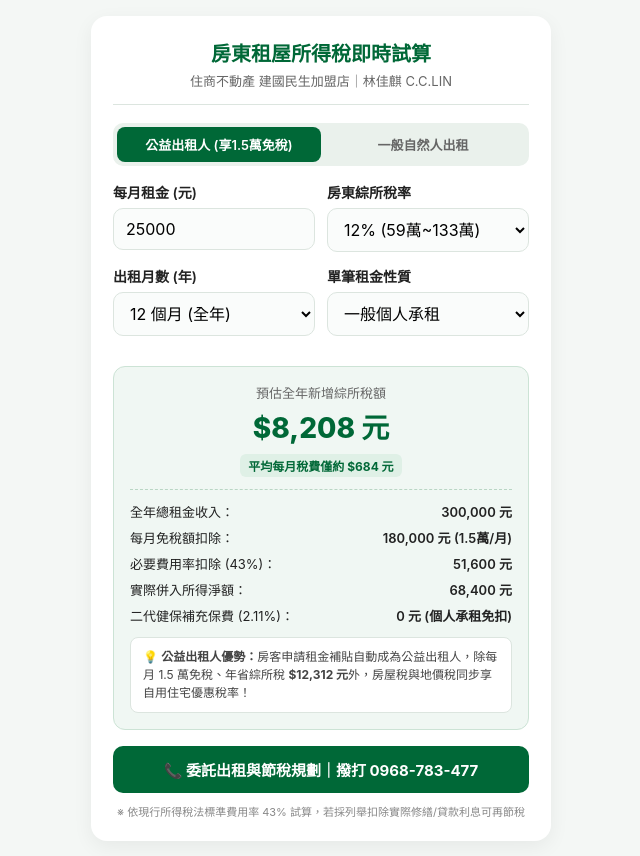
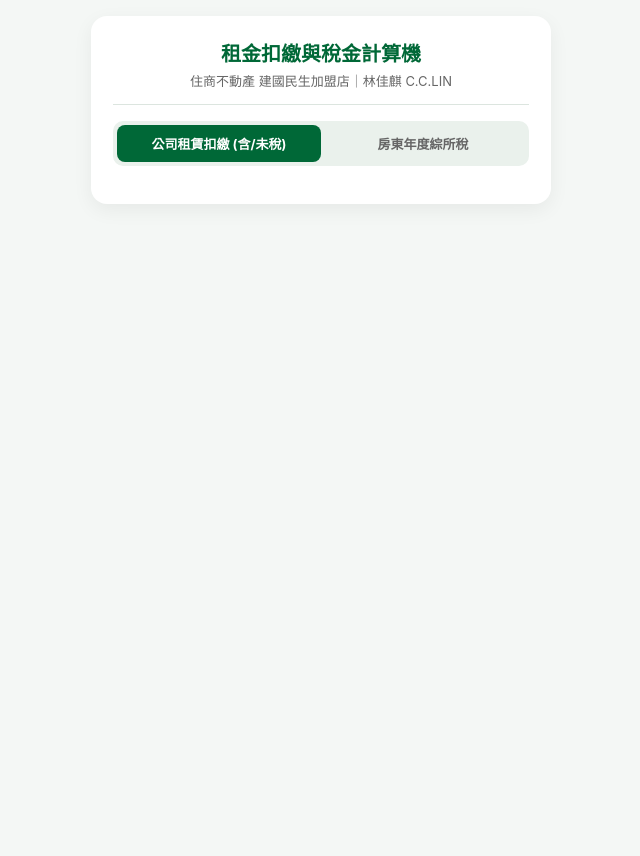
Before and after one commit to ekls9521436/rent-tax, a plain HTML site: page index.html in a window 1280 px wide. Shown: the whole page, without its empty margins (319-959 px from the left). After the commit the page ends 800 px from the top, so only its background shows below. Drawn offline with Linux system fonts and the light colour scheme.

Commit message:
Update index.html

```diff
--- a/index.html
+++ b/index.html
@@ -3,32 +3,37 @@
 <head>
   <meta charset="UTF-8">
   <meta name="viewport" content="width=device-width, initial-scale=1.0">
-  <title>房東租屋稅金即時試算｜住商不動產 林佳麒 C.C.LIN</title>
+  <title>租金扣繳與稅金計算機｜住商不動產 林佳麒 C.C.LIN</title>
   <style>
     :root { --primary: #006837; --bg: #f4f7f5; --card: #ffffff; --text: #222; --muted: #666; --border: #dce5df; }
     * { box-sizing: border-box; font-family: -apple-system, BlinkMacSystemFont, "Noto Sans TC", sans-serif; }
     body { margin: 0; padding: 16px; background: var(--bg); color: var(--text); display: flex; justify-content: center; }
     .container { width: 100%; max-width: 460px; background: var(--card); border-radius: 16px; padding: 22px; box-shadow: 0 6px 20px rgba(0,0,0,0.06); }
-    .header { text-align: center; border-bottom: 1px solid var(--border); padding-bottom: 14px; margin-bottom: 18px; }
+    .header { text-align: center; border-bottom: 1px solid var(--border); padding-bottom: 14px; margin-bottom: 16px; }
     .header h1 { margin: 0; font-size: 20px; color: var(--primary); }
     .header p { margin: 4px 0 0; font-size: 13px; color: var(--muted); }
+    .main-tabs { display: grid; grid-template-columns: 1fr 1fr; background: #eaf1ec; padding: 4px; border-radius: 10px; margin-bottom: 16px; }
+    .tab { text-align: center; padding: 9px 4px; font-size: 13px; font-weight: 700; border-radius: 8px; cursor: pointer; color: var(--muted); }
+    .tab.active { background: var(--primary); color: #fff; }
     .form-group { margin-bottom: 14px; }
     label { display: flex; justify-content: space-between; font-size: 14px; font-weight: 600; margin-bottom: 6px; }
-    label span { color: var(--primary); font-size: 12px; }
-    input, select { width: 100%; padding: 10px 12px; font-size: 16px; border: 1px solid var(--border); border-radius: 10px; background: #fafcfb; }
+    input[type="number"], select { width: 100%; padding: 10px 12px; font-size: 16px; border: 1px solid var(--border); border-radius: 10px; background: #fafcfb; }
     .row { display: grid; grid-template-columns: 1fr 1fr; gap: 12px; }
-    .tabs { display: grid; grid-template-columns: 1fr 1fr; background: #eaf1ec; padding: 4px; border-radius: 10px; margin-bottom: 16px; }
-    .tab { text-align: center; padding: 8px; font-size: 13px; font-weight: 600; border-radius: 8px; cursor: pointer; color: var(--muted); }
-    .tab.active { background: var(--primary); color: #fff; }
-    .result-box { background: #f0f7f3; border: 1px solid #cce3d5; border-radius: 12px; padding: 16px; margin-top: 16px; }
+    .radio-group { display: grid; grid-template-columns: 1fr 1fr; gap: 10px; margin-top: 8px; }
+    .radio-item {
+      display: flex; align-items: center; justify-content: center; gap: 6px; padding: 10px;
+      border: 1px solid var(--border); border-radius: 10px; font-size: 14px; font-weight: 600; cursor: pointer; background: #fafcfb;
+    }
+    .radio-item.checked { border-color: var(--primary); background: #eef5f1; color: var(--primary); }
+    .result-box { background: #f0f7f3; border: 1px solid #cce3d5; border-radius: 12px; padding: 16px; margin-top: 14px; }
     .result-main { text-align: center; padding-bottom: 12px; border-bottom: 1px dashed #b9d6c4; }
     .result-main .title { font-size: 13px; color: var(--muted); }
     .result-main .amount { font-size: 28px; font-weight: 800; color: var(--primary); margin: 4px 0; }
-    .badge { display: inline-block; background: #dff0e6; color: var(--primary); font-size: 12px; font-weight: 700; padding: 3px 8px; border-radius: 6px; margin-top: 4px; }
-    .result-details { margin-top: 12px; font-size: 13px; display: grid; gap: 7px; }
-    .detail-row { display: flex; justify-content: space-between; }
-    .detail-row span:last-child { font-weight: 600; }
-    .compare-box { margin-top: 12px; padding: 10px 12px; background: #fff; border: 1px solid #dce5df; border-radius: 8px; font-size: 12px; line-height: 1.5; color: #444; }
+    .result-details { margin-top: 12px; font-size: 13px; display: grid; gap: 8px; }
+    .detail-row { display: flex; justify-content: space-between; align-items: center; }
+    .detail-row span:last-child { font-weight: 700; }
+    .highlight-row { border-top: 1px dashed #b9d6c4; padding-top: 8px; color: var(--primary); font-size: 14px; }
+    .deadline-tip { margin-top: 10px; padding: 8px 10px; background: #fff; border-radius: 8px; font-size: 12px; color: #b45309; font-weight: 600; text-align: center; border: 1px solid #fde68a; }
     .cta-btn { display: block; width: 100%; text-align: center; margin-top: 16px; padding: 13px; background: var(--primary); color: #fff; text-decoration: none; font-weight: 700; font-size: 15px; border-radius: 10px; }
     .note { text-align: center; font-size: 11px; color: #888; margin-top: 10px; }
   </style>
@@ -36,115 +41,10 @@
 <body>
   <div class="container">
     <div class="header">
-      <h1>房東租屋所得稅即時試算</h1>
+      <h1>租金扣繳與稅金計算機</h1>
       <p>住商不動產 建國民生加盟店｜林佳麒 C.C.LIN</p>
     </div>
 
-    <div class="tabs">
-      <div class="tab active" id="tab-charity" onclick="setMode('charity')">公益出租人 (享1.5萬免稅)</div>
-      <div class="tab" id="tab-normal" onclick="setMode('normal')">一般自然人出租</div>
-    </div>
-
-    <div class="row">
-      <div class="form-group">
-        <label>每月租金 (元)</label>
-        <input type="number" id="rent" value="25000" step="500" oninput="calc()" onchange="calc()">
-      </div>
-      <div class="form-group">
-        <label>房東綜所稅率</label>
-        <select id="tax-rate" onchange="calc()">
-          <option value="0.05">5% (淨所得59萬內)</option>
-          <option value="0.12" selected>12% (59萬~133萬)</option>
-          <option value="0.20">20% (133萬~266萬)</option>
-          <option value="0.30">30% (266萬~498萬)</option>
-          <option value="0.40">40% (498萬以上)</option>
-        </select>
-      </div>
-    </div>
-
-    <div class="row">
-      <div class="form-group">
-        <label>出租月數 (年)</label>
-        <select id="months" onchange="calc()">
-          <option value="12" selected>12 個月 (全年)</option>
-          <option value="10">10 個月</option>
-          <option value="8">8 個月</option>
-          <option value="6">6 個月</option>
-        </select>
-      </div>
-      <div class="form-group">
-        <label>單筆租金性質</label>
-        <select id="tenant-type" onchange="calc()">
-          <option value="person" selected>一般個人承租</option>
-          <option value="corp">公司行號承租</option>
-        </select>
-      </div>
-    </div>
-
-    <div class="result-box">
-      <div class="result-main">
-        <div class="title" id="main-label">預估全年新增綜所稅額</div>
-        <div class="amount" id="annual-tax">$4,104 元</div>
-        <div class="badge" id="monthly-avg">平均每月僅約 $342 元</div>
-      </div>
-      <div class="result-details">
-        <div class="detail-row"><span>全年總租金收入：</span><span id="gross-rent">300,000 元</span></div>
-        <div class="detail-row"><span>每月免稅額扣除：</span><span id="exempt-amt">180,000 元 (1.5萬/月)</span></div>
-        <div class="detail-row"><span>必要費用率扣除 (43%)：</span><span id="expense-amt">51,600 元</span></div>
-        <div class="detail-row"><span>實際併入所得淨額：</span><span id="taxable-income">68,400 元</span></div>
-        <div class="detail-row"><span>二代健保補充保費 (2.11%)：</span><span id="nhi-fee">0 元</span></div>
-      </div>
-      <div class="compare-box" id="tip-box"></div>
-    </div>
-
-    <a href="tel:0968783477" class="cta-btn">📞 委託出租與節稅規劃｜撥打 0968-783-477</a>
-    <div class="note">※ 依現行所得稅法標準費用率 43% 試算，若採列舉扣除實際修繕/貸款利息可再節稅</div>
-  </div>
-
-  <script>
-    var mode = 'charity';
-    function setMode(m) {
-      mode = m;
-      document.getElementById('tab-charity').className = m === 'charity' ? 'tab active' : 'tab';
-      document.getElementById('tab-normal').className = m === 'normal' ? 'tab active' : 'tab';
-      calc();
-    }
-    function calc() {
-      var rent = parseFloat(document.getElementById('rent').value) || 0;
-      var rate = parseFloat(document.getElementById('tax-rate').value) || 0.12;
-      var months = parseInt(document.getElementById('months').value) || 12;
-      var tenantType = document.getElementById('tenant-type').value;
-
-      var gross = rent * months;
-      var exemptPerMonth = (mode === 'charity') ? 15000 : 0;
-      var totalExempt = Math.min(gross, exemptPerMonth * months);
-      var afterExempt = Math.max(0, gross - totalExempt);
-      var expense = afterExempt * 0.43;
-      var taxable = Math.max(0, afterExempt - expense);
-      var tax = taxable * rate;
-
-      // 二代健保補充保費：僅「公司行號」承租且單筆給付達 20,000 元以上需扣繳 2.11%
-      var nhi = (tenantType === 'corp' && rent >= 20000) ? (gross * 0.0211) : 0;
-      var totalCost = tax + nhi;
-
-      document.getElementById('annual-tax').innerText = '$' + Math.round(totalCost).toLocaleString('zh-TW') + ' 元';
-      document.getElementById('monthly-avg').innerText = '平均每月稅費僅約 $' + Math.round(totalCost / months).toLocaleString('zh-TW') + ' 元';
-      document.getElementById('gross-rent').innerText = Math.round(gross).toLocaleString('zh-TW') + ' 元';
-      document.getElementById('exempt-amt').innerText = mode === 'charity' ? (Math.round(totalExempt).toLocaleString('zh-TW') + ' 元 (1.5萬/月)') : '0 元 (一般出租無免稅額)';
-      document.getElementById('expense-amt').innerText = Math.round(expense).toLocaleString('zh-TW') + ' 元';
-      document.getElementById('taxable-income').innerText = Math.round(taxable).toLocaleString('zh-TW') + ' 元';
-      document.getElementById('nhi-fee').innerText = Math.round(nhi).toLocaleString('zh-TW') + ' 元' + (tenantType === 'person' ? ' (個人承租免扣)' : '');
-
-      var tipEl = document.getElementById('tip-box');
-      if (mode === 'charity') {
-        var normalTax = (gross * 0.57 * rate) + nhi;
-        var saved = Math.max(0, normalTax - totalCost);
-        tipEl.innerHTML = '💡 <b>公益出租人優勢：</b>房客申請租金補貼自動成為公益出租人，除每月 1.5 萬免稅、年省綜所稅 <b>$' + Math.round(saved).toLocaleString('zh-TW') + ' 元</b>外，房屋稅與地價稅同步享自用住宅優惠稅率！';
-      } else {
-        tipEl.innerHTML = '💡 <b>稅務提醒：</b>一般自然人出租可直接扣除 <b>43% 必要費用</b>（僅 57% 併入所得）；若房客符合資格申請租金補貼，屋主可自動轉為公益出租人，享有每月 15,000 元免稅額。';
-      }
-    }
-    window.onload = calc;
-  </script>
-</body>
-</html>
+    <div class="main-tabs">
+      <div class="tab active" id="nav-withhold" onclick="switchPanel('withhold')">公司租賃扣繳 (含/未稅)</div>
+      <div class="tab" id="nav-annual" onclick="switchPanel('annual')">房東年度綜所稅
```
